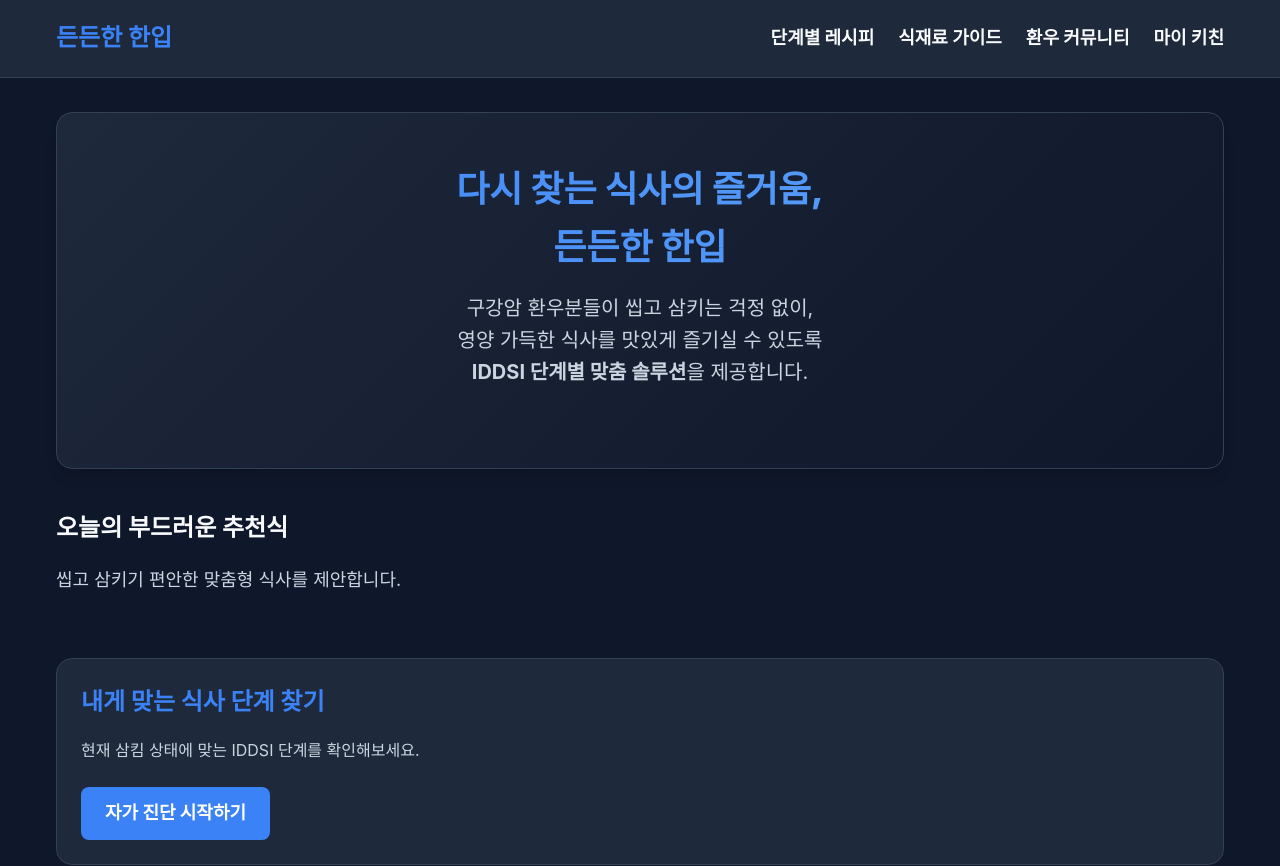
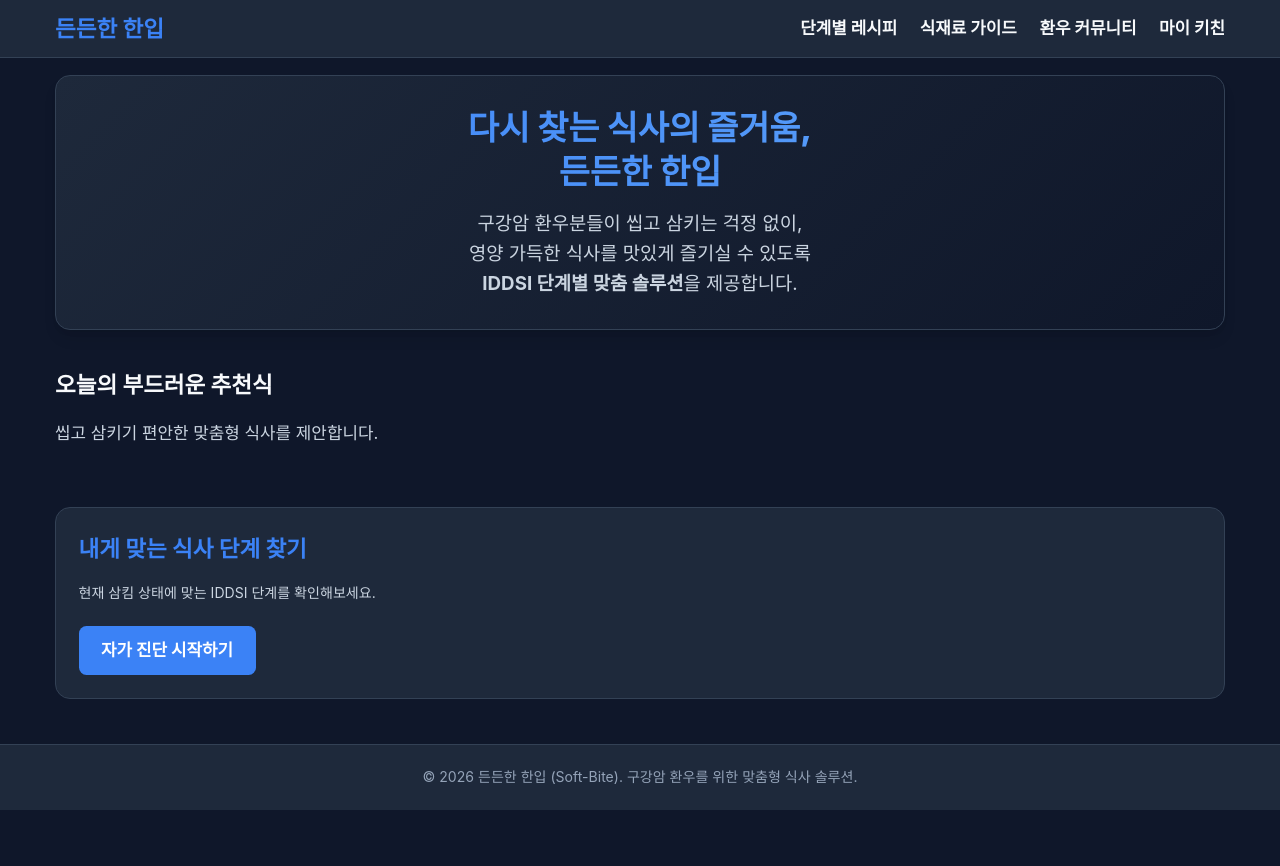
Before and after one commit to saigonkim/soft-bite-com, a Next.js app: page / in a window 1280 px wide. Shown: the top 866 px of the page. After the commit the page ends 810 px from the top, so only its background shows below. Built offline with nearby package versions, Linux system fonts and the light colour scheme.

Commit message:
Refine typography and reduce layout spacing for a more compact and balanced design

```diff
--- a/src/app/globals.css
+++ b/src/app/globals.css
@@ -55,7 +55,7 @@ html,
 body {
   max-width: 100vw;
   overflow-x: hidden;
-  font-size: 100%; /* 1rem = 16px */
+  font-size: 93.75%; /* 1rem = 15px */
   background-color: var(--color-background);
   color: var(--color-text-primary);
   font-family: var(--font-family-base);
@@ -91,6 +91,12 @@ h3 { font-size: var(--font-size-xl); }
   outline-offset: 2px;
 }
 
+/* Typography Helpers */
+.keep-all {
+  word-break: keep-all;
+  overflow-wrap: break-word;
+}
+
 /* Utilities */
 .container {
   max-width: 1200px;
@@ -101,14 +107,14 @@ h3 { font-size: var(--font-size-xl); }
 
 /* Main Content Layout */
 .mainContent {
-  padding: var(--spacing-8) var(--spacing-4);
+  padding: var(--spacing-4) var(--spacing-4);
   min-height: 80vh;
-  margin-top: 80px;
+  margin-top: 60px; /* Reduced from 80px */
 }
 
 @media (max-width: 768px) {
   .mainContent {
-    margin-top: 130px;
+    margin-top: 100px; /* Reduced from 130px/160px */
   }
 }
 
@@ -116,7 +122,7 @@ h3 { font-size: var(--font-size-xl); }
 .header {
   background-color: var(--color-surface);
   border-bottom: 1px solid var(--color-border);
-  padding: var(--spacing-4) 0;
+  padding: var(--spacing-2) 0; /* Reduced from var(--spacing-4) */
   position: fixed;
   top: 0;
   left: 0;
--- a/src/app/page.tsx
+++ b/src/app/page.tsx
@@ -5,28 +5,29 @@ export default function Home() {
     <div style={{ display: "flex", flexDirection: "column", gap: "var(--spacing-10)" }}>
       {/* Hero Section */}
       <section style={{
-        padding: "var(--spacing-12) var(--spacing-6)",
+        padding: "var(--spacing-8) var(--spacing-6)",
         background: "linear-gradient(135deg, var(--color-surface) 0%, var(--color-background) 100%)",
         borderRadius: "var(--radius-lg)",
         textAlign: "center" as const,
         border: "1px solid var(--color-border)",
         boxShadow: "var(--shadow-lg)"
       }}>
-        <h1 style={{
+        <h1 className="keep-all" style={{
           fontSize: "var(--font-size-3xl)",
           marginBottom: "var(--spacing-4)",
           background: "linear-gradient(90deg, var(--color-primary) 0%, #60A5FA 100%)",
           WebkitBackgroundClip: "text",
           WebkitTextFillColor: "transparent",
-          fontWeight: "800"
+          fontWeight: "800",
+          lineHeight: "1.3"
         }}>
           다시 찾는 식사의 즐거움,<br />든든한 한입
         </h1>
-        <p style={{
+        <p className="keep-all" style={{
           fontSize: "var(--font-size-xl)",
           color: "var(--color-text-secondary)",
           maxWidth: "600px",
-          margin: "0 auto var(--spacing-8)",
+          margin: "0 auto",
           lineHeight: "1.6"
         }}>
           구강암 환우분들이 씹고 삼키는 걱정 없이,<br />
```
